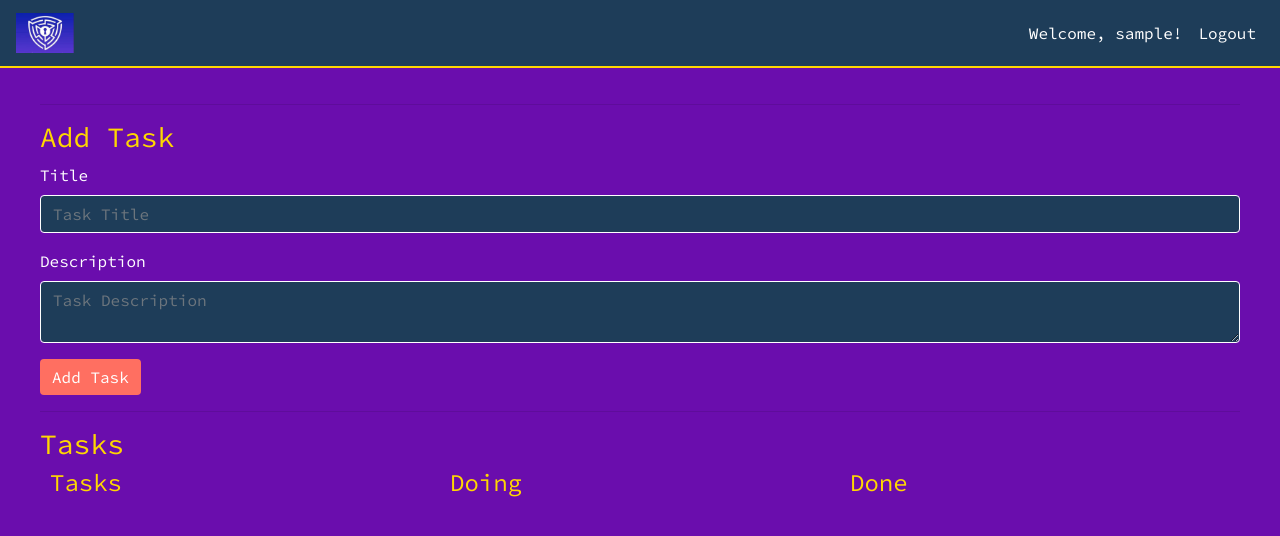
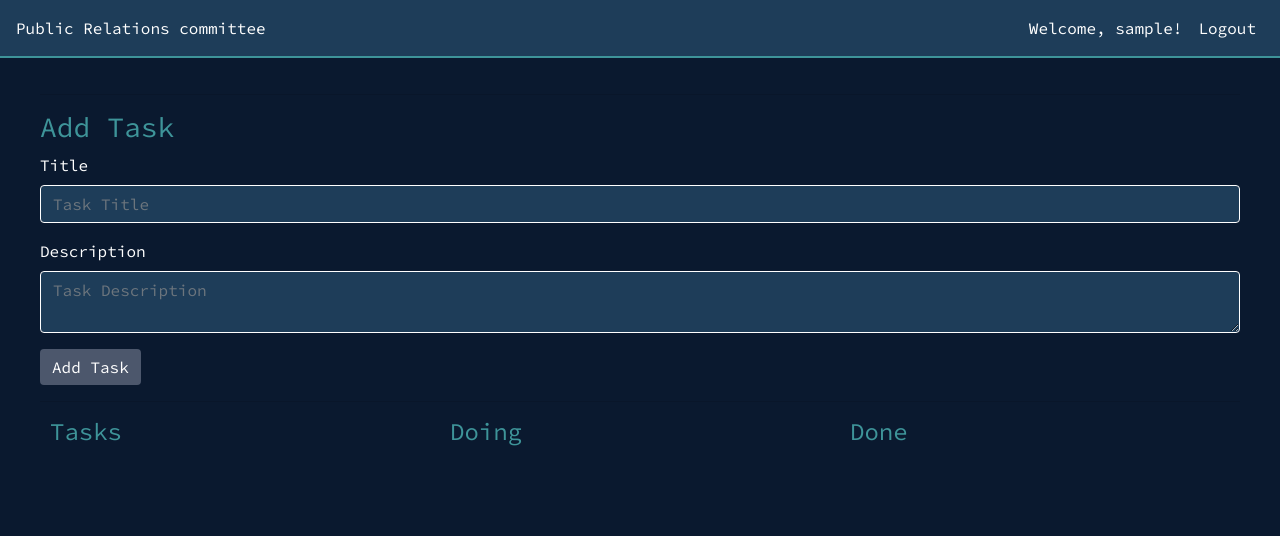
Before and after one commit to misharii/taskmanagementapp, a Flask app: page / in a window 1280 px wide. Shown: the top 536 px of the page. Run offline with Flask 3, Linux system fonts and the light colour scheme; the visitor is signed in with stand-in values (Sample User, id 1); data that the repository does not hold is empty; some libraries are stand-ins or nearby versions.

Commit message:
ui + db jaws

```diff
--- a/app.py
+++ b/app.py
@@ -8,10 +8,21 @@ app = Flask(__name__)
 app.secret_key = 'your_secret_key'
 
 # MySQL configurations
-app.config['MYSQL_HOST'] = 'localhost'
-app.config['MYSQL_USER'] = 'root'
-app.config['MYSQL_PASSWORD'] = ''
-app.config['MYSQL_DB'] = 'taskmanagement'
+# app.config['MYSQL_HOST'] = 'localhost'
+# app.config['MYSQL_USER'] = 'root'
+# app.config['MYSQL_PASSWORD'] = ''
+# app.config['MYSQL_DB'] = 'taskmanagement'
+
+app.config['MYSQL_HOST'] = 'cxmgkzhk95kfgbq4.cbetxkdyhwsb.us-east-1.rds.amazonaws.com'
+app.config['MYSQL_USER'] = 'imgp191to35njm0n'
+app.config['MYSQL_PASSWORD'] = 'y31kjtd1vthqiabl'
+app.config['MYSQL_DB'] = 'ecgmz6dlipnm923d'
+app.config['MYSQL_PORT'] = 3306
+
+# app.config['MYSQL_HOST'] = 'cxmgkzhk95kfgbq4.cbetxkdyhwsb.us-east-1.rds.amazonaws.com'
+# app.config['MYSQL_USER'] = 'imgp191to35njm0n'
+# app.config['MYSQL_PASSWORD'] = 'y31kjtd1vthqiabl'
+# app.config['MYSQL_DB'] = 'ecgmz6dlipnm923d'
 
 mysql = MySQL(app)
 
--- /dev/null
+++ b/requirements.txt
@@ -0,0 +1,3 @@
+Flask
+Flask-MySQLdb
+mysqlclient
--- a/templates/home.html
+++ b/templates/home.html
@@ -8,22 +8,20 @@
     <link href="https://fonts.googleapis.com/css2?family=Source+Code+Pro&display=swap" rel="stylesheet">
     <style>
         body {
-            background-color: #6a0dad; /* Purple background */
+            background-color: #0a192f; /* Purple background */
             font-family: 'Source Code Pro', monospace; /* Cybersecurity-themed font */
             color: #fff; /* White text for better contrast */
         }
         .navbar {
             background-color: #1e3d59;
-            border-bottom: 2px solid #ffd700; /* Gold bottom border */
+            border-bottom: 2px solid #3e9499; /* Gold bottom border */
         }
-        .navbar-brand img {
-            height: 40px; /* Adjust the height of the logo */
-        }
+
         .navbar-nav .nav-link {
             color: #fff;
         }
         .navbar-nav .nav-link:hover {
-            color: #ffd700; /* Gold color on hover */
+            color: #3e9499; /* Gold color on hover */
         }
         .container-fluid {
             padding: 20px 40px; /* Add padding to the container */
@@ -39,14 +37,14 @@
             border-bottom: 1px solid #fff; /* Add a subtle border */
         }
         .btn-primary {
-            background-color: #ff6f61; /* A contrasting color for buttons */
+            background-color: #4c576c; /* A contrasting color for buttons */
             border: none;
         }
         .btn-primary:hover {
-            background-color: #ff4f41; /* Darker shade on hover */
+            background-color: #7c869c; /* Darker shade on hover */
         }
         h2, h3, h4 {
-            color: #ffd700; /* Gold color for headings */
+            color: #3e9499; /* Gold color for headings */
         }
         .form-control, .form-control:focus {
             background-color: #1e3d59;
@@ -76,10 +74,9 @@
 <body>
 <!-- Navbar -->
 <nav class="navbar navbar-expand-lg">
-    <a class="navbar-brand" href="#">
         <!-- Logo Placeholder -->
-<img src="/templates/images/CSCLogo.png" alt="CSC Logo">
-    </a>
+{#<img src="/images/CSCLogo.png" alt="CSC Logo">#}
+Public Relations committee
     <!-- Toggle button for mobile view -->
     <button class="navbar-toggler" type="button" data-toggle="collapse" data-target="#navbarNav" aria-controls="navbarNav" aria-expanded="false" aria-label="Toggle navigation">
         <span class="navbar-toggler-icon" style="color: #fff;"></span>
@@ -124,7 +121,6 @@
       </div>
       {% endif %}
     {% endwith %}
-    <h3>Tasks</h3>
     <div class="row">
         <!-- Tasks Column -->
         <div class="col-md-4">
```
